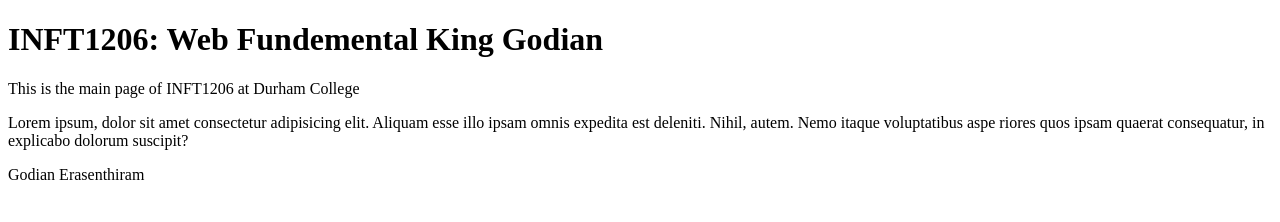
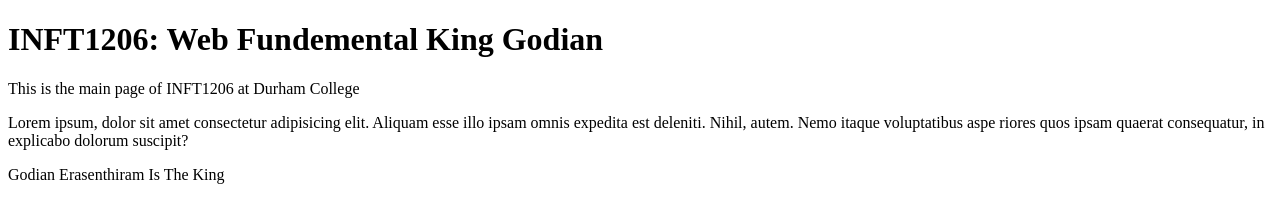
Before and after one commit to godianufc/inft1206sec3, a plain HTML site: page index.html in a window 1280 px wide. Drawn offline with Linux system fonts and the light colour scheme.

Commit message:
newversionindex.html

```diff
--- a/index.html
+++ b/index.html
@@ -11,7 +11,7 @@
     <p>Lorem ipsum, dolor sit amet consectetur adipisicing elit. Aliquam esse
         illo ipsam omnis expedita est deleniti. Nihil, autem. Nemo itaque voluptatibus aspe
         riores quos ipsam quaerat consequatur, in explicabo dolorum suscipit?</p>
-    <p>Godian Erasenthiram</p>
+    <p>Godian Erasenthiram Is The King</p>
 
 </body>
 </html>
```
